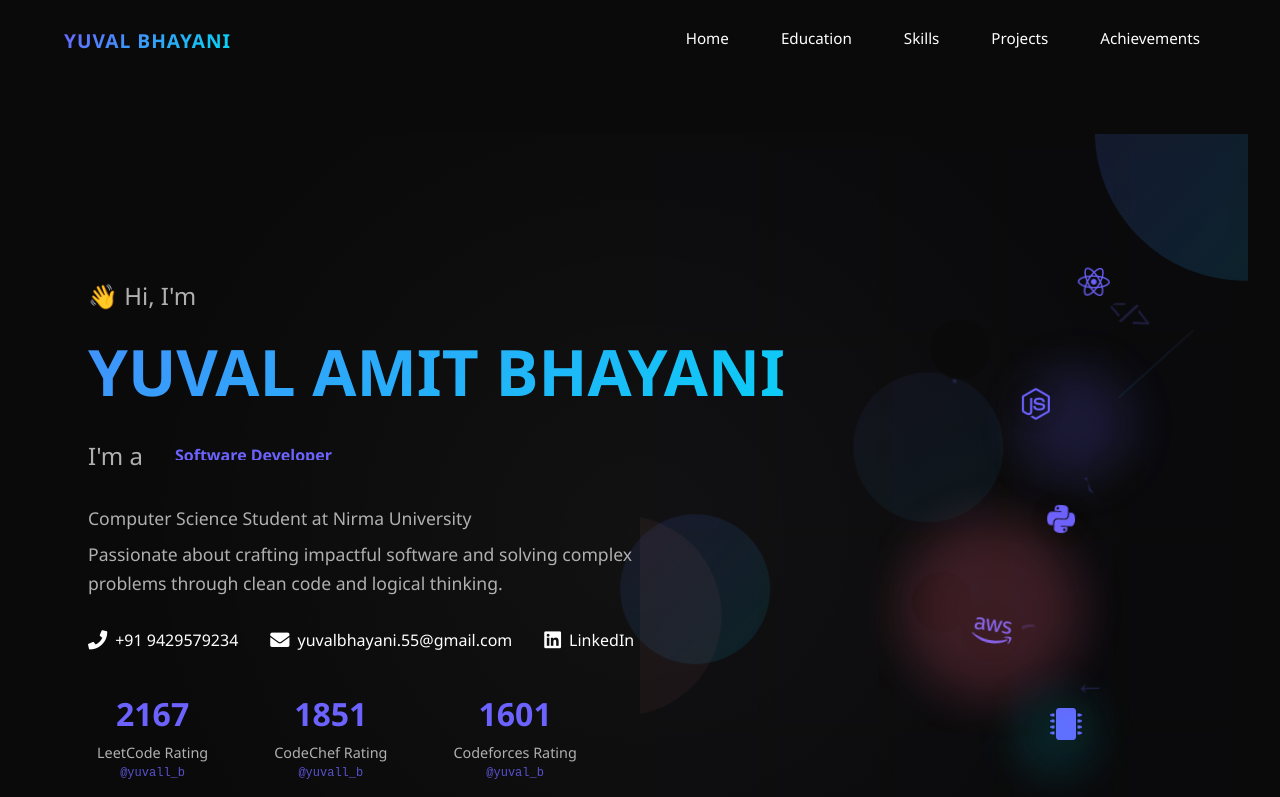
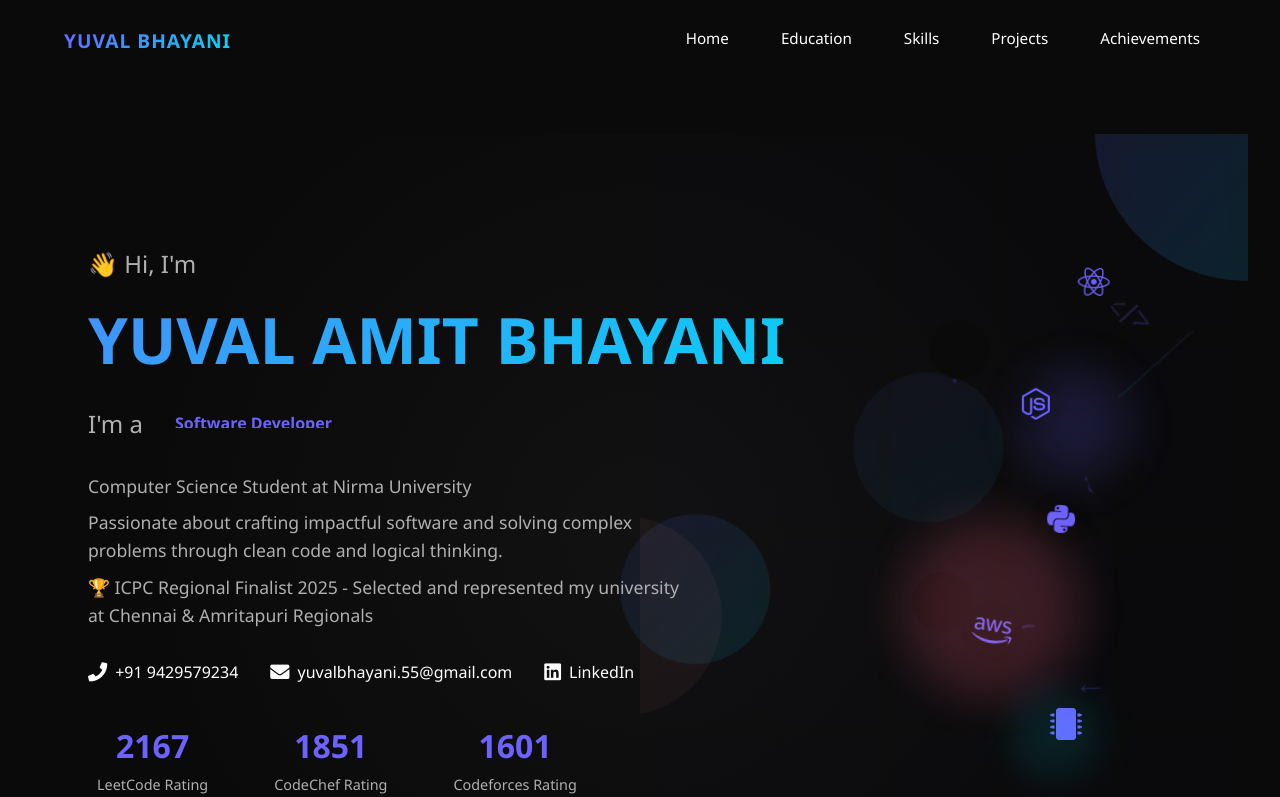
Before and after one commit to yuval0107/portfolio-website, a React (Create React App) app: page / in a window 1280 px wide. Shown: the top 797 px of the page. Built offline with nearby package versions, Linux system fonts and the light colour scheme.

Commit message:
Added 1 achievement

```diff
--- a/src/components/Achievements.js
+++ b/src/components/Achievements.js
@@ -27,6 +27,12 @@
   }, []);
 
   const achievements = [
+    {
+      title: 'ICPC Regional Finalist 2025',
+      description: 'Selected for ICPC Asia Regionals at Chennai and Amritapuri, representing Nirma University at the prestigious international programming competition.',
+      icon: 'fas fa-code-branch',
+      color: '#9C27B0'
+    },
     {
       title: 'Google India Student Launchpad 2025',
       description: "Selected for Google's premier upskilling program based on outstanding aptitude and DSA performance.",
--- a/src/components/Hero.js
+++ b/src/components/Hero.js
@@ -45,6 +45,7 @@
           <div className="hero-description">
             <p>Computer Science Student at Nirma University</p>
             <p>Passionate about crafting impactful software and solving complex problems through clean code and logical thinking.</p>
+            <p>🏆 ICPC Regional Finalist 2025 - Selected and represented my university at Chennai & Amritapuri Regionals</p>
           </div>
           <div className="hero-contact">
             <a href="tel:+919429579234" className="contact-item">
```
Also changed, not shown: 1 other file (tests, documents, lock files or other folders).
